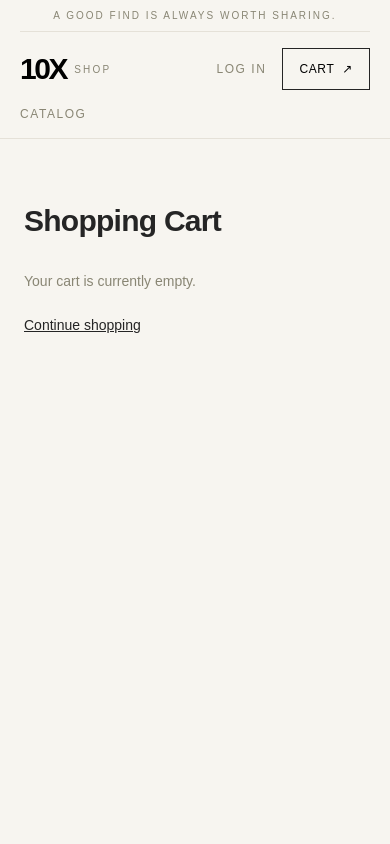
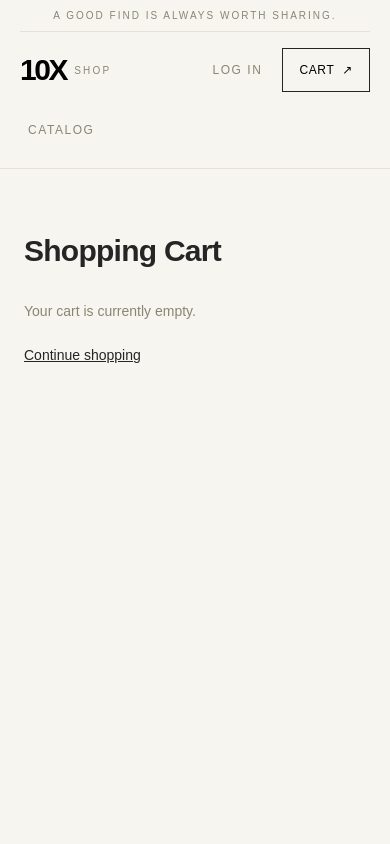
Before and after one commit to anniverse02/10x-shop-Ani, a React (Vite) app: page /cart in a window 390 px wide. Shown: the top 844 px of the page. Built offline with nearby package versions, Linux system fonts and the light colour scheme.

Commit message:
Update README and responsive header

```diff
--- a/src/components/layout/Header.tsx
+++ b/src/components/layout/Header.tsx
@@ -1,3 +1,4 @@
+
 import { Link, NavLink, useNavigate } from 'react-router-dom'
 import { useAuth } from '../../context/AuthContext'
 import { useCart } from '../../context/CartContext'
@@ -20,7 +21,6 @@ function Header() {
   return (
     <header className="border-b border-[#E5E1D8] bg-[#F7F5F0]">
       <div className="mx-auto max-w-7xl px-5 md:px-8">
-
         {/* Announcement */}
         <div className="border-b border-[#E5E1D8] py-2 text-center">
           <p className="text-[10px] font-medium uppercase tracking-[0.2em] text-[#898674]">
@@ -30,7 +30,6 @@ function Header() {
 
         {/* Main navigation */}
         <div className="flex min-h-20 flex-wrap items-center justify-between gap-4 py-4">
-
           {/* Logo */}
           <Link to="/" className="flex items-center gap-1">
             <span className="text-3xl font-semibold tracking-[-0.08em]">
@@ -47,7 +46,7 @@ function Header() {
               to="/"
               end
               className={({ isActive }) =>
-                `text-xs uppercase tracking-[0.13em] transition ${
+                `flex min-h-11 items-center px-2 text-xs uppercase tracking-[0.13em] transition ${
                   isActive
                     ? 'font-semibold text-[#252525]'
                     : 'text-[#898674] hover:text-[#252525]'
@@ -59,20 +58,19 @@ function Header() {
           </nav>
 
           {/* Actions */}
-          <div className="flex items-center gap-4 sm:gap-5">
-
+          <div className="flex items-center gap-3 sm:gap-5">
             {isLoggedIn ? (
               <button
                 type="button"
                 onClick={handleLogout}
-                className="text-xs uppercase tracking-[0.13em] text-[#898674] transition hover:text-[#252525]"
+                className="flex min-h-11 items-center px-2 text-xs uppercase tracking-[0.13em] text-[#898674] transition hover:text-[#252525]"
               >
                 Log out
               </button>
             ) : (
               <Link
                 to="/login"
-                className="text-xs uppercase tracking-[0.13em] text-[#898674] transition hover:text-[#252525]"
+                className="flex min-h-11 items-center px-2 text-xs uppercase tracking-[0.13em] text-[#898674] transition hover:text-[#252525]"
               >
                 Log in
               </Link>
@@ -80,7 +78,7 @@ function Header() {
 
             <Link
               to="/cart"
-              className="flex items-center gap-2 border border-[#252525] px-4 py-3 text-xs font-medium uppercase tracking-wider transition hover:bg-[#252525] hover:text-white"
+              className="flex min-h-11 items-center gap-2 border border-[#252525] px-4 text-xs font-medium uppercase tracking-wider transition hover:bg-[#252525] hover:text-white"
             >
               Cart
 
```
Also changed, not shown: 1 other file (tests, documents, lock files or other folders).
